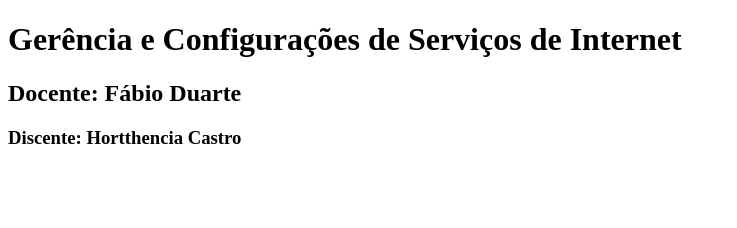
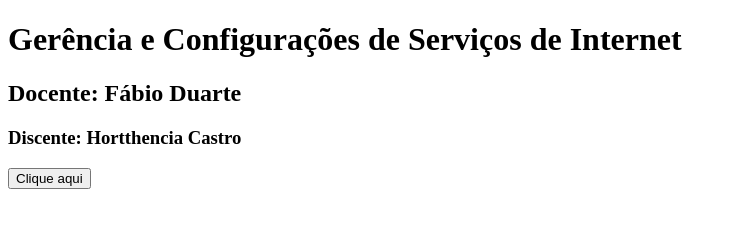
Before and after one commit to hortthenciacastro/atividadegerencia, a website: page index.html in a window 1280 px wide. Shown: the whole page, without its empty margins (0-737 px from the left). Drawn offline with Linux system fonts and the light colour scheme.

Commit message:
button html

```diff
--- a/index.html
+++ b/index.html
@@ -7,6 +7,8 @@
     <h1>Gerência e Configurações de Serviços de Internet</h1>
     <h2>Docente: Fábio Duarte</h2>
     <h3>Discente: Hortthencia Castro </h3>
+
+     <button>Clique aqui</button>
 </head>
 <body>
 
```
